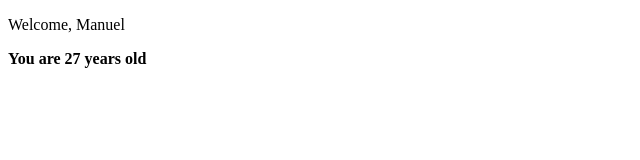
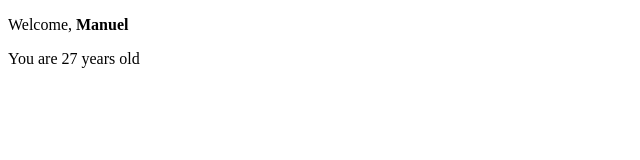
Before and after one commit to LuisTM98/EJERCICIOS-DEVELHOPE, a React (Vite) app in the folder React/: page / in a window 1280 px wide. Shown: the top 160 px of the page, without its empty margins (0-640 px from the left). Built offline with nearby package versions, Linux system fonts and the light colour scheme.

Commit message:
puesta tag strong en ejercicio 2

```diff
--- a/React/src/Welcome.jsx
+++ b/React/src/Welcome.jsx
@@ -1,8 +1,8 @@
 export function Welcome({name, age}){
     return (
         <div>
-            <p>Welcome, {name} </p>
-            <strong>You are {age} years old</strong>
+            <p>Welcome, <strong>{name}</strong></p>
+            <p>You are {age} years old</p>
         </div>
     )
 }
```
